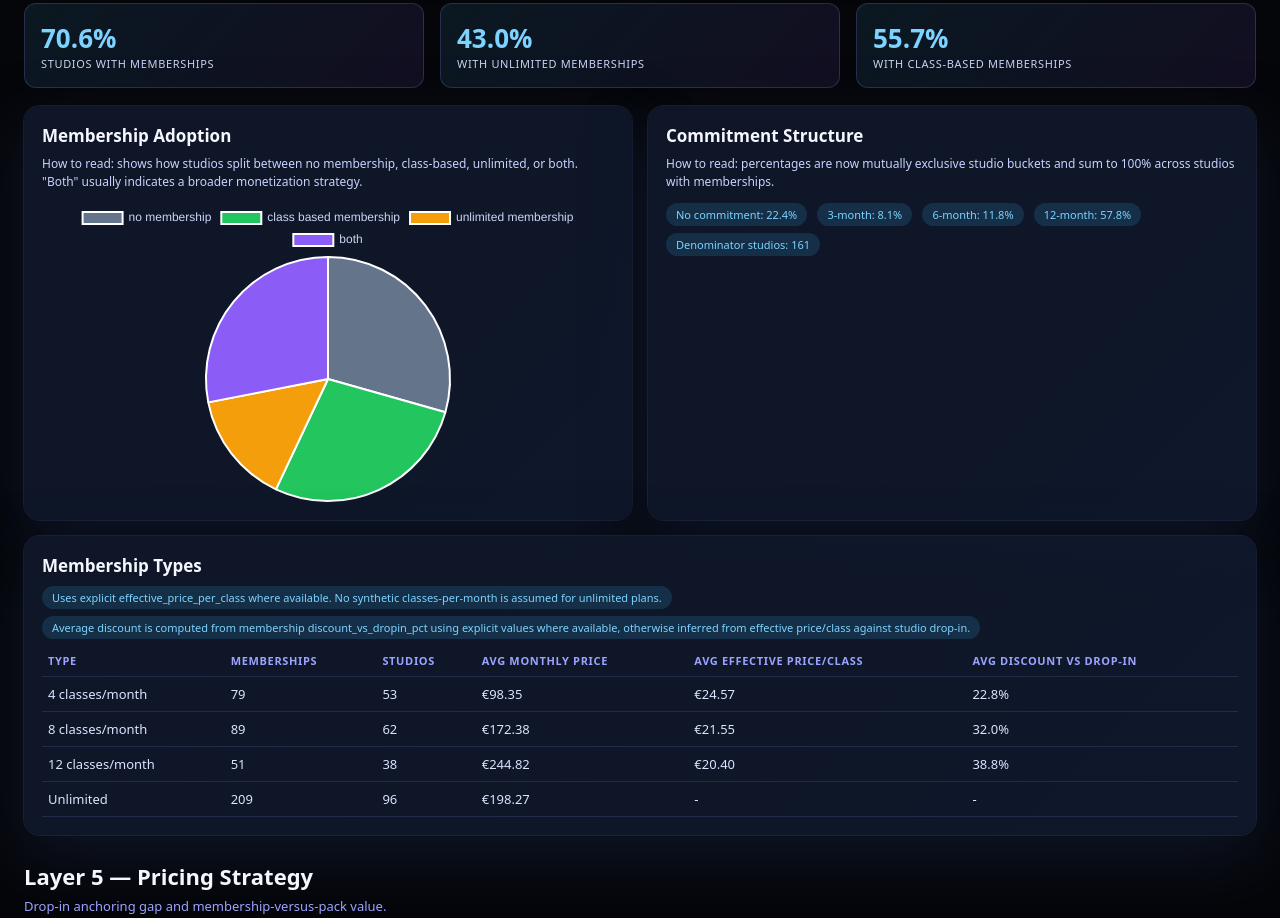
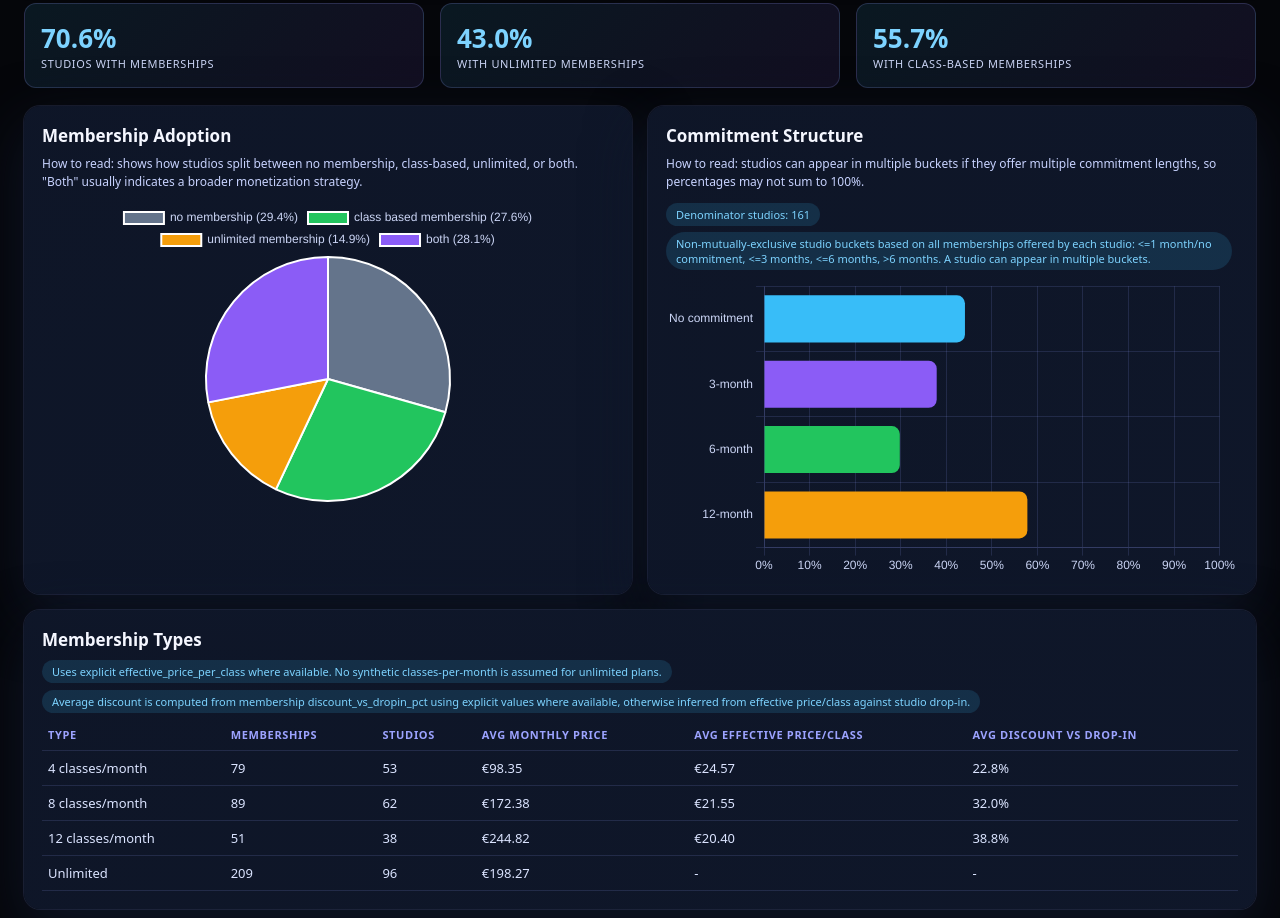
Before and after one commit to tformangejrot/tamar-portfolio, a website: page scripts/pricing-dashboard.html in a window 1280 px wide. Shown: the part 3400-4318 px from the top of the page. Drawn offline with nearby package versions, Linux system fonts and the light colour scheme.

Commit message:
Update Paris pricing snapshot with revised commitment structure methodology, adjust commitment percentages, and enhance dashboard explanations for improved clarity on studio membership commitments.

```diff
--- a/scripts/pricing-dashboard.html
+++ b/scripts/pricing-dashboard.html
@@ -212,8 +212,9 @@
         </article>
         <article class="card">
           <h3>Commitment Structure</h3>
-          <p class="explain">How to read: percentages are now mutually exclusive studio buckets and sum to 100% across studios with memberships.</p>
-          <div id="l4Commitment"></div>
+          <p class="explain">How to read: studios can appear in multiple buckets if they offer multiple commitment lengths, so percentages may not sum to 100%.</p>
+          <div id="l4CommitmentMeta"></div>
+          <div class="chart-box"><canvas id="l4CommitmentChart"></canvas></div>
         </article>
         <article class="card wide">
           <h3>Membership Types</h3>
@@ -608,23 +609,75 @@
       document.getElementById("l4Stats").innerHTML = cards.map(([k, v]) => `<div class="stat"><div class="v">${v}</div><div class="k">${k}</div></div>`).join("");
 
       const pie = layer.membership_adoption_pie || [];
+      const pieTotal = pie.reduce((acc, p) => acc + (Number(p.count) || 0), 0);
+      const pieLabels = pie.map((p) => {
+        const label = p.type.replace(/_/g, " ");
+        const count = Number(p.count) || 0;
+        const share = pieTotal > 0 ? (count / pieTotal) * 100 : 0;
+        return `${label} (${share.toFixed(1)}%)`;
+      });
       charts.l4Adoption = new Chart(document.getElementById("l4AdoptionChart"), {
         type: "pie",
         data: {
-          labels: pie.map((p) => p.type.replace(/_/g, " ")),
+          labels: pieLabels,
           datasets: [{ data: pie.map((p) => p.count), backgroundColor: ["#64748b", "#22c55e", "#f59e0b", "#8b5cf6"] }]
         },
-        options: { responsive: true, maintainAspectRatio: false }
+        options: {
+          responsive: true,
+          maintainAspectRatio: false,
+          plugins: {
+            tooltip: {
+              callbacks: {
+                label: (ctx) => {
+                  const count = Number(ctx.parsed) || 0;
+                  const share = pieTotal > 0 ? (count / pieTotal) * 100 : 0;
+                  return `${ctx.label}: ${count} studios (${share.toFixed(1)}%)`;
+                }
+              }
+            }
+          }
+        }
       });
 
       const c = layer.commitment_structure || {};
-      document.getElementById("l4Commitment").innerHTML = `
-        <span class="chip">No commitment: ${pct(c.pct_no_commitment)}</span>
-        <span class="chip">3-month: ${pct(c.pct_3_month_commitment)}</span>
-        <span class="chip">6-month: ${pct(c.pct_6_month_commitment)}</span>
-        <span class="chip">12-month: ${pct(c.pct_12_month_commitment)}</span>
+      document.getElementById("l4CommitmentMeta").innerHTML = `
         <span class="chip">Denominator studios: ${c.denominator_studios_with_memberships ?? "-"}</span>
+        <span class="chip">${c.methodology || "Mutually exclusive commitment buckets by maximum observed commitment."}</span>
       `;
+      const commitmentLabels = ["No commitment", "3-month", "6-month", "12-month"];
+      const commitmentValues = [
+        Number(c.pct_no_commitment) || 0,
+        Number(c.pct_3_month_commitment) || 0,
+        Number(c.pct_6_month_commitment) || 0,
+        Number(c.pct_12_month_commitment) || 0
+      ];
+      charts.l4Commitment = new Chart(document.getElementById("l4CommitmentChart"), {
+        type: "bar",
+        data: {
+          labels: commitmentLabels,
+          datasets: [{ data: commitmentValues, backgroundColor: ["#38bdf8", "#8b5cf6", "#22c55e", "#f59e0b"], borderRadius: 8 }]
+        },
+        options: {
+          indexAxis: "y",
+          responsive: true,
+          maintainAspectRatio: false,
+          plugins: {
+            legend: { display: false },
+            tooltip: {
+              callbacks: {
+                label: (ctx) => `${Number(ctx.parsed.x).toFixed(1)}%`
+              }
+            }
+          },
+          scales: {
+            x: {
+              beginAtZero: true,
+              max: 100,
+              ticks: { callback: (value) => `${value}%` }
+            }
+          }
+        }
+      });
 
       const methodologyUnlimited = layer.membership_type_methodology && layer.membership_type_methodology.unlimited_effective_price_per_class
         ? layer.membership_type_methodology.unlimited_effective_price_per_class
```
Also changed, not shown: data/pricing/analysis/paris_pricing_snapshot.md (+2 -2 lines), scripts/analyze_paris_pricing_snapshot.mjs (+12 -9 lines), data/pricing/analysis/paris_pricing_snapshot.json.
